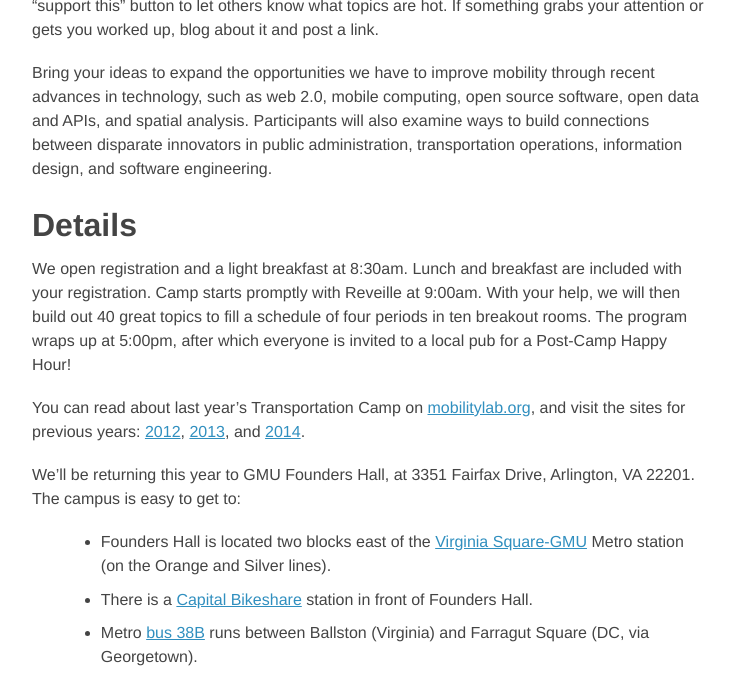
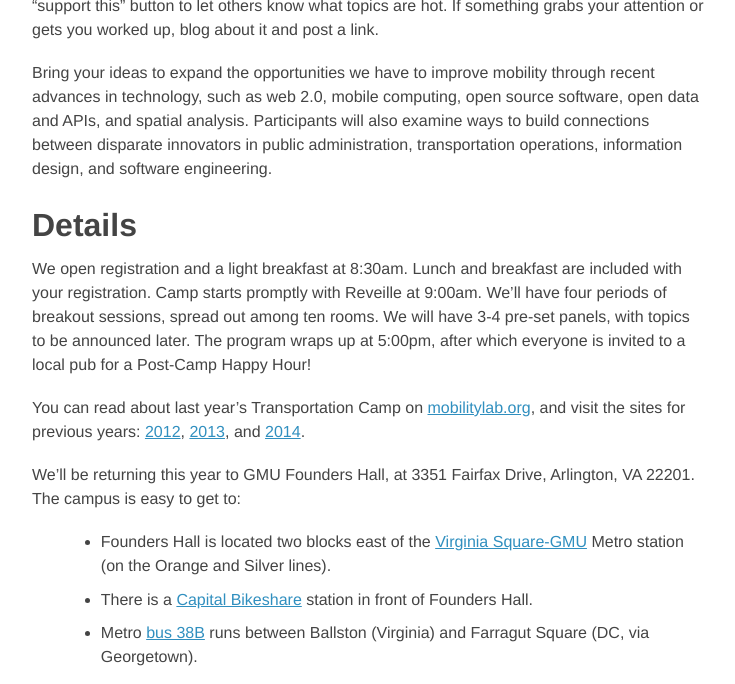
Before and after one commit to transpocamp/transportationcamp.org, a Jekyll site: the page built from events/dc-2015/index.markdown, in a window 1280 px wide and 900 px high, scrolled down 1058 px, cut to the strip 0-684 px from the top of the window. Shown: the whole strip, without its empty margins (272-1007 px from the left). Built offline with Jekyll 4.4.1, drawn with Linux system fonts in a browser that asks for light colours; nearby versions of some CDN libraries; Markdown is read by kramdown in place of the engine named in the settings.

Commit message:
tweak text

```diff
--- a/events/dc-2015/index.markdown
+++ b/events/dc-2015/index.markdown
@@ -28,7 +28,7 @@
 Bring your ideas to expand the opportunities we have to improve mobility through recent advances in technology, such as web 2.0, mobile computing, open source software, open data and APIs, and spatial analysis. Participants will also examine ways to build connections between disparate innovators in public administration, transportation operations, information design, and software engineering.
 
 ## Details
-We open registration and a light breakfast at 8:30am. Lunch and breakfast are included with your registration. Camp starts promptly with Reveille at 9:00am. With your help, we will then build out 40 great topics to fill a schedule of four periods in ten breakout rooms. The program wraps up at 5:00pm, after which everyone is invited to a local pub for a Post-Camp Happy Hour!
+We open registration and a light breakfast at 8:30am. Lunch and breakfast are included with your registration. Camp starts promptly with Reveille at 9:00am. We'll have four periods of breakout sessions, spread out among ten rooms. We will have 3-4 pre-set panels, with topics to be announced later. The program wraps up at 5:00pm, after which everyone is invited to a local pub for a Post-Camp Happy Hour!
 
 You can read about last year's Transportation Camp on [mobilitylab.org](http://mobilitylab.org/tag/transportationcamp/), and visit the sites for previous years: [2012](http://transportationcamp.org/events/dc/), [2013](http://transportationcamp.org/events/dc-2013/), and [2014](http://transportationcamp.org/events/dc-2014/).
 
```
